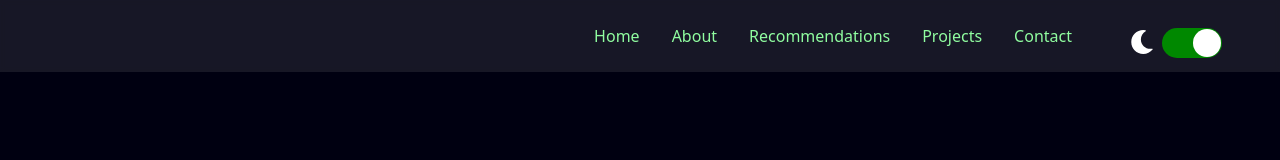
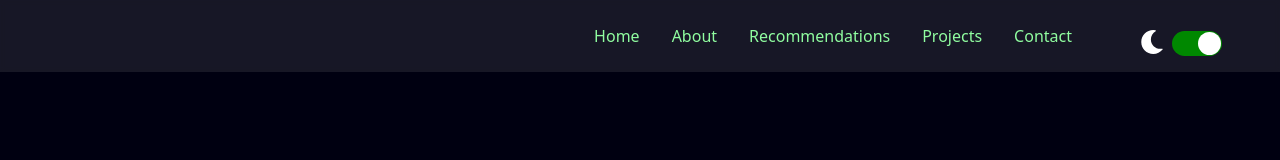
Before and after one commit to zakiyousufi/portfolio, a React (Create React App) app: page / in a window 1280 px wide. Shown: the top 160 px of the page. Built offline with nearby package versions, Linux system fonts and the light colour scheme.

Commit message:
Chinged the width and height of theme switcher

```diff
--- a/src/App.js
+++ b/src/App.js
@@ -34,8 +34,8 @@ function App() {
             checked={theme === 'dark'}
             checkedIcon={false}
             uncheckedIcon={false}
-            height={30}
-            width={60}
+            height={25}
+            width={50}
             offColor="#ffae00"
             className="mx-2"
           />
```
